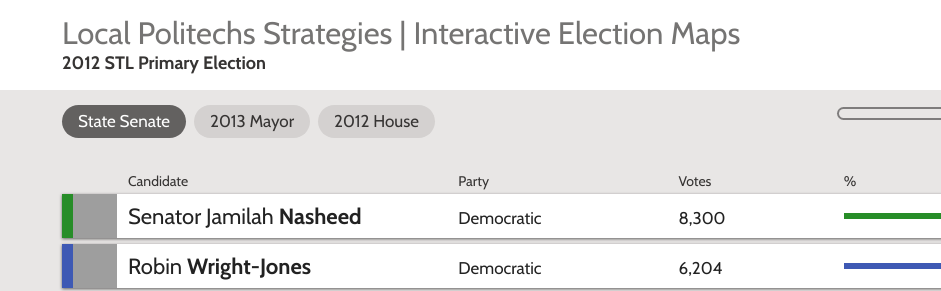
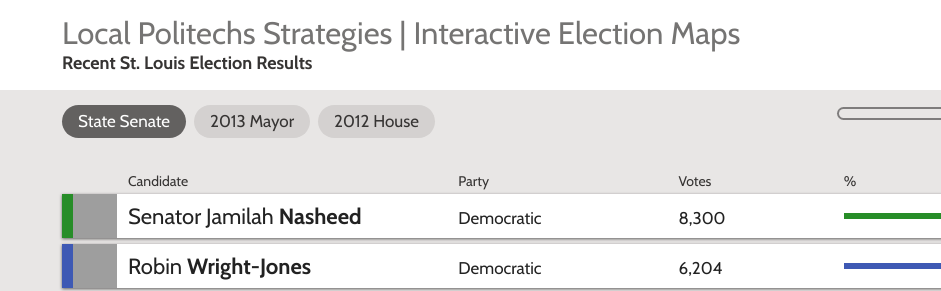
Before and after one commit to PJ2146/PJ2146.github.io, a plain HTML site: page index.html in a window 1280 px wide. Shown: the top 291 px of the page, 0-941 px from the left. Drawn offline with nearby package versions, Linux system fonts and the light colour scheme; grey boxes are pictures that could not be loaded.

Commit message:
Update Index

```diff
--- a/index.html
+++ b/index.html
@@ -28,7 +28,7 @@
                 <!-- <img class="logo" src="img/logo.png" alt="" /> -->
                 <div class="title">
                     <h1>Local Politechs Strategies | Interactive Election Maps</h1>
-                    <h2>2012 STL Primary Election</h2>
+                    <h2>Recent St. Louis Election Results</h2>
                 </div>
                 <div class="credits">
                     <a href="http://localpolitechs.com"><img src="http://www.localpolitechs.com/wp-content/themes/tsnmedia/images/logo.png" alt="LocalPolitechs" height="60" class="codefordc" /></a>
```
